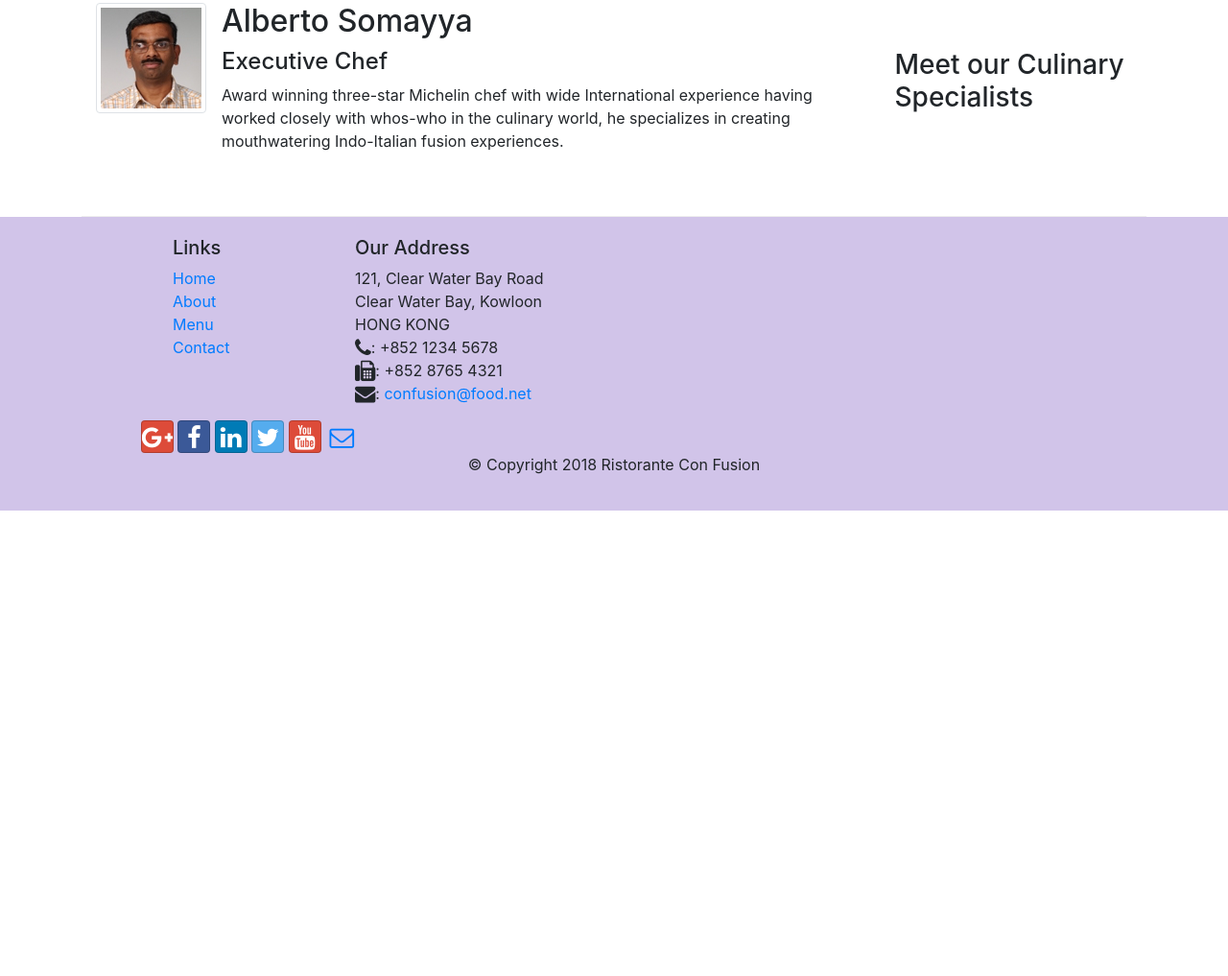
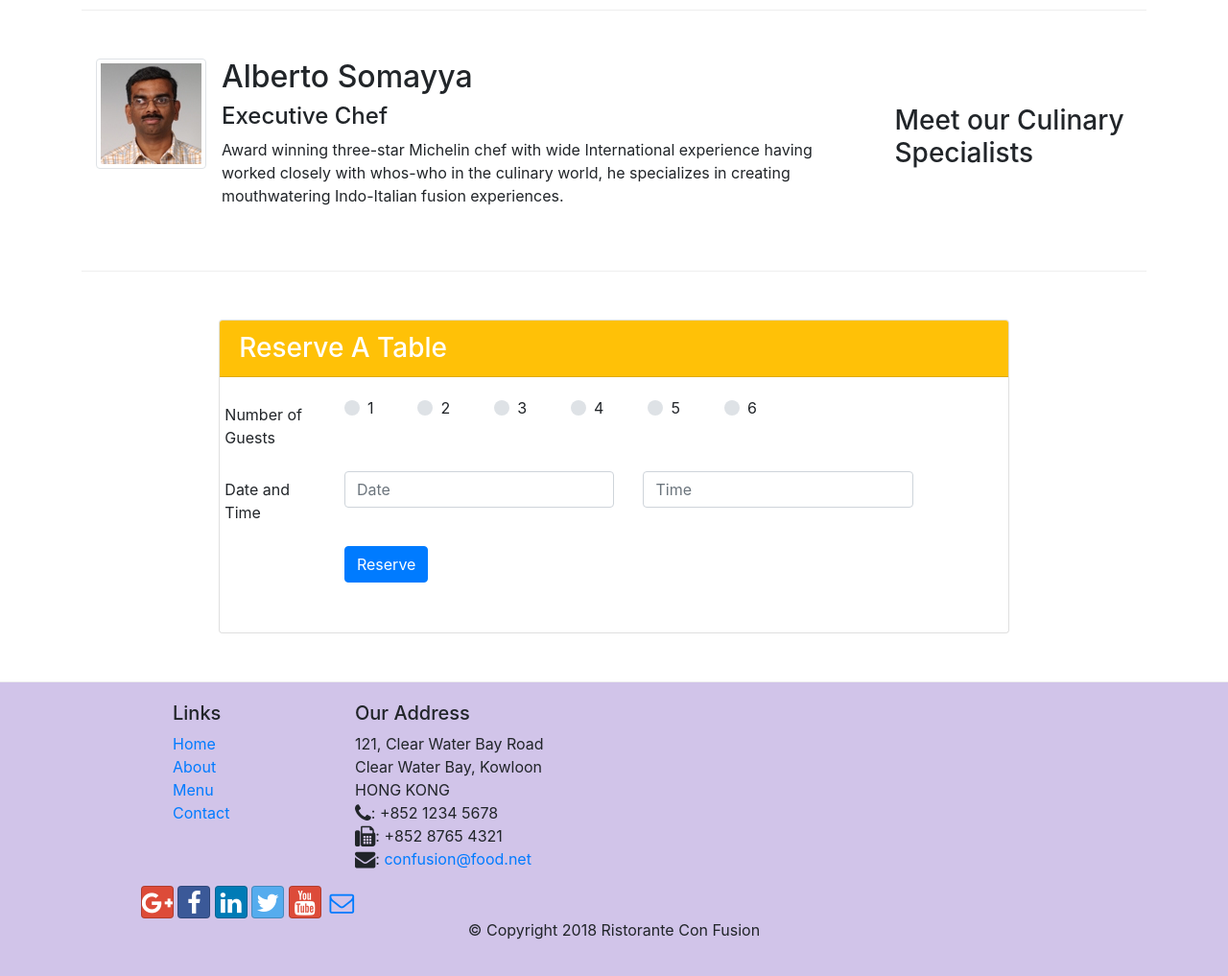
Before and after one commit to Shivani1218/Team-Blitz, a website: page index.html in a window 1280 px wide. Shown: the part 853-1870 px from the top of the page at 96% size. Before the commit the page ends 1385 px from the top, so only its background shows below. Drawn offline with nearby package versions, Linux system fonts and the light colour scheme.

Commit message:
initial commit

```diff
--- a/CSS/styles.css
+++ b/CSS/styles.css
@@ -29,6 +29,7 @@
 body{
     padding:50px 0px 0px 0px;
     z-index:0;
+    background:##512DA8
 }
 
 .navbar-dark {
--- a/index.html
+++ b/index.html
@@ -23,7 +23,7 @@
       <button class="navbar-toggler" type="button" data-toggle="collapse" data-target="#Navbar">
               <span class="navbar-toggler-icon"></span>
           </button>
-      <a class="navbar-brand" href="#"><img src="img/logo.png" height="30" width="41"></a>
+      <a class="navbar-brand" href="#"><img src="img/logo.png" height="30" width="41"> </a>
        <div class="collapse navbar-collapse" id="Navbar">
       <ul class="navbar-nav mr-auto">
         <li class="nav-item active"><a class="nav-link" href="#"><span class="fa fa-home fa-lg"></span> Home</a></li>
@@ -41,8 +41,11 @@
                     <h1>Ristorante con Fusion</h1>
                     <p>We take inspiration from the World's best cuisines, and create a unique fusion experience. Our lipsmacking creations will tickle your culinary senses!</p>
                 </div>
-                <div class="col-12 col-sm-6 align-self-center">
+                <div class="col-12 col-sm-3 align-self-center">
                   <img src="img/logo.png" class="img-fluid">
+                </div>
+                <div class="col-12 col-sm-3 align-self-center">
+                <a href=#formlink>  <button type="Block" class="btn btn-warning btn-block  btn-lg"> Reserve Table</button></a>
                 </div>
             </div>
         </div>
@@ -51,7 +54,7 @@
     <div class="container">
         <div class="row row-content align-items-center">
             <div class="col-12 col-sm-4 order-sm-last col-md-3 col-md-3">
-                <h3>Our Lipsmacking Culinary Creations</h3>
+                <h3 >Our Lipsmacking Culinary Creations</h3>
             </div>
             <div class ="col col-sm der-sm-first col-md">
               <div class="media">
@@ -76,13 +79,14 @@
             </div>
             <div class ="col col-sm col-md">
               <div class="media">
-                   <img class="d-flex mr-3 img-thumbnail align-self-left"
-                           src="img/buffet.png" alt="Buffet">
+
                    <div class="media-body">
-                      <h2 class="mt-0">Weekend Grand Buffet</h2>
+                      <h2 class="mt-0">Weekend Grand Buffet<span class="badge badge-danger">NEW</span></h2>
 
               <p class="d-none d-sm-block">Featuring mouthwatering combinations with a choice of five different salads, six enticing appetizers, six main entrees and five choicest desserts. Free flowing bubbly and soft drinks. All for just $19.99 per person </p>
             </div>
+            <img class="d-flex mr-3 img-thumbnail align-self-center"
+                    src="img/buffet.png" alt="Buffet">
           </div>
         </div>
         </div>
@@ -104,6 +108,70 @@
         </div>
         </div>
     </div>
+    <div id=formlink>
+<div class="row row-content align items-center">
+    <div class="col-12 offset-sm-2 col-sm-8">
+
+        <div class="card">
+            <h3 class="card-header bg-warning text-white">Reserve A Table</h3>
+            <div class="card-body">
+                <dl class="row">
+                  <form >
+                    <div class="form-group row">
+                        <label for="reservation" class=" col-sm-12 col-md-2 col-form-label">Number of Guests</label>
+                    <div class="col-auto ">
+                    <div class="custom-control custom-radio custom-control-inline">
+                     <input type="radio" id="1" name="customRadioInline1" class="custom-control-input">
+                     <label class="custom-control-label" for="1">1</label>
+                   </div></div>
+                      <div class="col-auto ">
+                    <div class="custom-control custom-radio custom-control-inline">
+                     <input type="radio" id="2" name="customRadioInline1" class="custom-control-input">
+                     <label class="custom-control-label" for="2">2</label>
+                   </div></div>
+                   <div class="col-auto ">
+                   <div class="custom-control custom-radio custom-control-inline">
+                    <input type="radio" id="3" name="customRadioInline1" class="custom-control-input">
+                    <label class="custom-control-label" for="3">3</label>
+                  </div></div>
+                  <div class="col-auto ">
+                  <div class="custom-control custom-radio custom-control-inline">
+                   <input type="radio" id="4" name="customRadioInline1" class="custom-control-input">
+                   <label class="custom-control-label" for="4">4</label>
+                 </div></div>
+                 <div class="col-auto ">
+                 <div class="custom-control custom-radio custom-control-inline">
+                  <input type="radio" id="5" name="customRadioInline1" class="custom-control-input">
+                  <label class="custom-control-label" for="5">5</label>
+                </div></div>
+                <div class="col-auto ">
+                <div class="custom-control custom-radio custom-control-inline">
+                 <input type="radio" id="6" name="customRadioInline1" class="custom-control-input">
+                 <label class="custom-control-label" for="6">6</label>
+               </div>
+             </div>
+                 </div>
+                      <div class="form-group row">
+                   <label for="dateandtime" class="col-12 col-md-2 col-form-label">Date and Time</label>
+                   <div class="col-12 col-md-5">
+                   <input type="text" class="form-control" id="date" name="date" placeholder= "Date">
+                   </div>
+                   <div class="col-12 col-md-5">
+                   <input type="text" class="form-control" id="time" name="time" placeholder="Time">
+                 </div></div>
+                 <div class="form-group row">
+                     <div class="offset-md-2 col-md-10">
+                         <button type="reserve" class="btn btn-primary">Reserve</button>
+                     </div>
+                 </div>
+                </dl>
+              </form>
+            </div>
+
+    </div>
+  </div>
+    </div>
+  </div>
 
     <footer class="footer">
      <div class ="container">
```
Also changed, not shown: aboutus.html (+2 -0 lines), homepg.html (added), img/logo.png.
